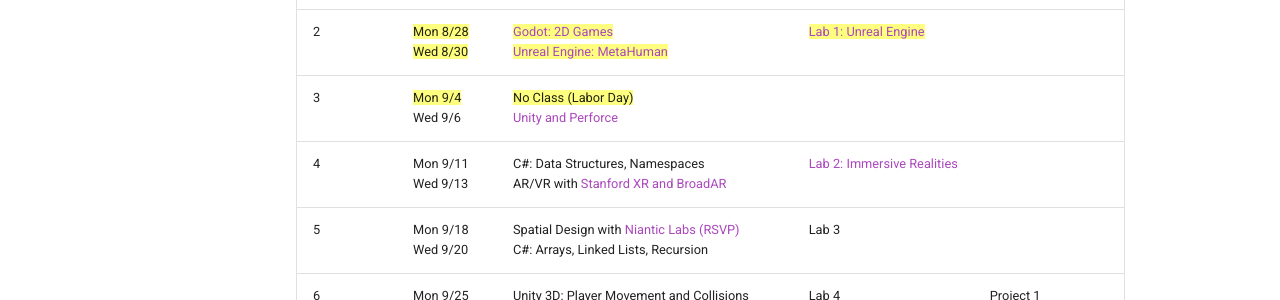
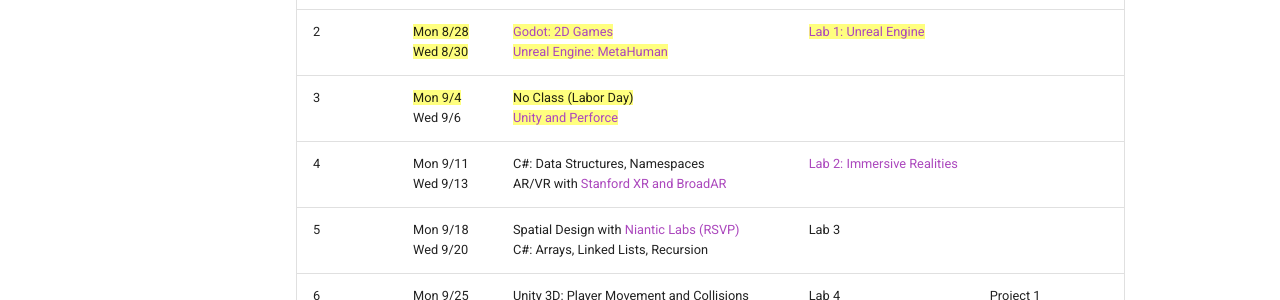
Before and after one commit to usc-ctin583/usc-ctin583.github.io, an MkDocs documentation site: the page built from docs/index.md, in a window 1280 px wide. Shown: the part 381-681 px from the top of the page. Built offline with MkDocs 1.6.1 and Material for MkDocs 9.7.7, drawn with Linux system fonts in a browser that asks for light colours.

Commit message:
update schedule

```diff
--- a/docs/index.md
+++ b/docs/index.md
@@ -4,7 +4,7 @@
 | :----| :----------------------- | :------------------------------------------------ | :-------------------------------| :--------------|
 | 1    | ==Mon 8/21== <br> ==Wed 8/23==   | ==No Class== <br> ==[Introduction to Game Engines](https://www.icloud.com/keynote/0b9Z3oJLZPPXEXypJu4s9P11w#Lecture1)== | <br> ==[Lab 0: Set up](Labs/lab0.md)== | |
 | 2    | ==Mon 8/28== <br> ==Wed 8/30==   | ==[Godot: 2D Games](https://www.icloud.com/keynote/04anqoPcDLolGOwy6tP3XAq3w#Lecture2)== <br> ==[Unreal Engine: MetaHuman](https://www.icloud.com/keynote/01dlwiWmlwtOAvNPmBdCsM3gA#Lecture2)== |  ==[Lab 1: Unreal Engine](Labs/lab1.md)== | | |
-| 3    | ==Mon 9/4== <br> Wed 9/6     | ==No Class (Labor Day)== <br> [Unity and Perforce](https://www.icloud.com/keynote/0545FBYqmgu62bVFrVxSeqzzA#Lecture3) | |
+| 3    | ==Mon 9/4== <br> Wed 9/6     | ==No Class (Labor Day)== <br> ==[Unity and Perforce](https://www.icloud.com/keynote/0545FBYqmgu62bVFrVxSeqzzA#Lecture3)== | |
 | 4    | Mon 9/11 <br> Wed 9/13   | C#: Data Structures, Namespaces <br> AR/VR with [Stanford XR and BroadAR](https://www.broadar.com/) | [Lab 2: Immersive Realities](Labs/lab2.md) |
 | 5    | Mon 9/18 <br> Wed 9/20   | Spatial Design with [Niantic Labs (RSVP)](https://calendar.google.com/calendar/event?action=TEMPLATE&tmeid=a2tjZGhsdTdrZjlzM2Q5NTNwYjRndXRmb2sgZGVib3JhaHl1ZW4yMDE2QGJlcmtlbGV5LmVkdQ&tmsrc=deborahyuen2016%40berkeley.edu) <br> C#: Arrays, Linked Lists, Recursion | Lab 3 |
 | 6    | Mon 9/25 <br> Wed 9/27   | Unity 3D: Player Movement and Collisions <br> Unity 3D: Shaders | Lab 4 | Project 1 |
```
